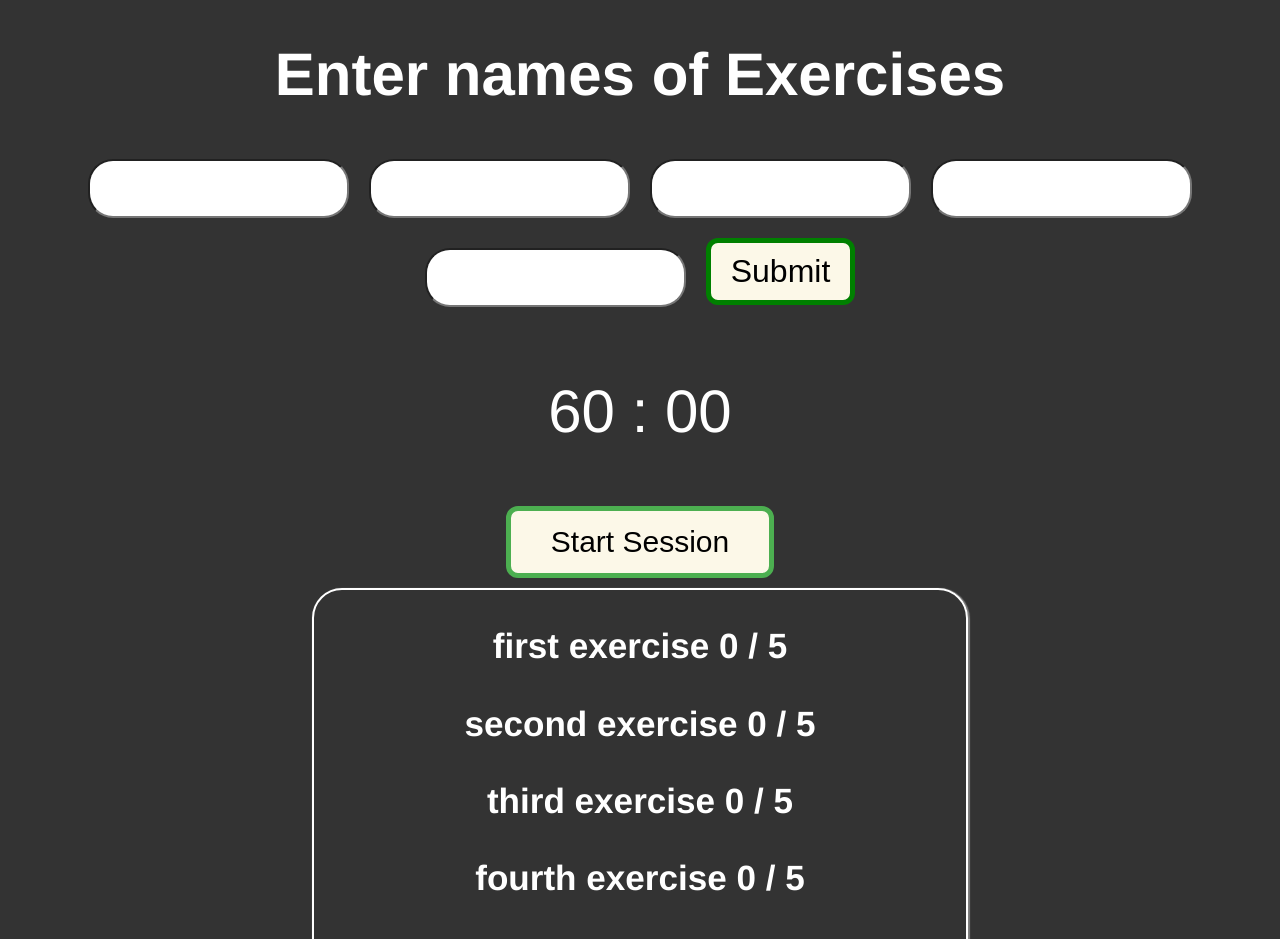
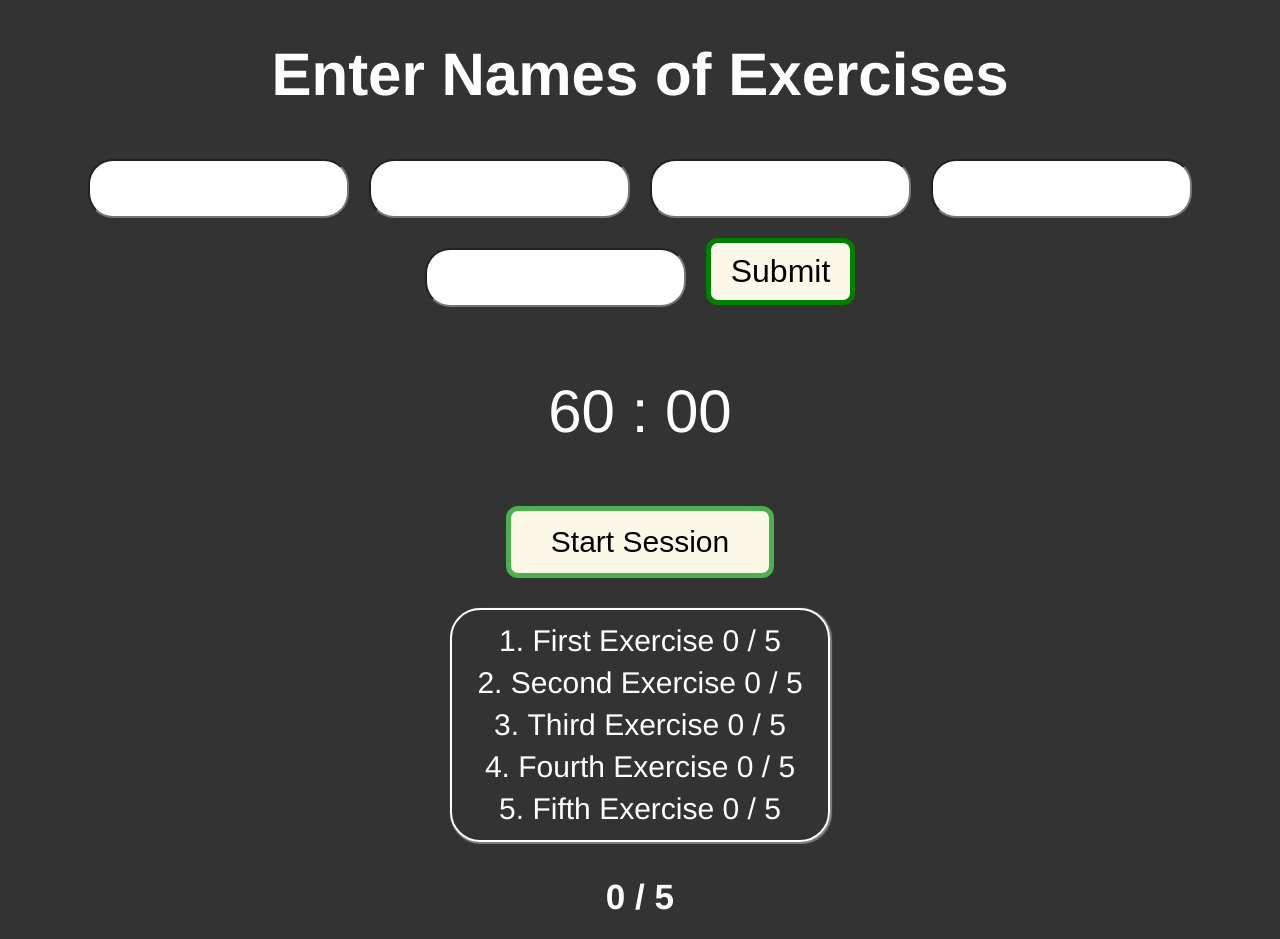
Before and after one commit to Robinborg/gym-app, a React (Create React App) app: page / in a window 1280 px wide. Shown: the top 939 px of the page. Built offline with nearby package versions, Linux system fonts and the light colour scheme.

Commit message:
reverted to d90769dcd9648ef95a8fe3939fed90717fb86a67

```diff
--- a/src/components/App.js
+++ b/src/components/App.js
@@ -6,37 +6,28 @@ import Sets from './Sets';
 import ExerciseEntryForm from './ExerciseEntryForm';
 import './style.css';
 
+
 const App = () => {
-	// Timer On or Off
 	const [isActive, setIsActive] = useState(false);
-	// react-hook-form
-	const { register, handleSubmit } = useForm();
-	const [data, setData] = useState(["first exercise",
-	                                  "second exercise",
-	  																"third exercise",
-																		"fourth exercise",
-																		"fifth exercise"]);
-	// Show Form or Hide Form
 	const [showForm, setShowForm] = useState(true);
 
+
+	const firstExerciseRef = useRef("First Exercise");
+	const secondExerciseRef = useRef("Second Exercise");
+	const thirdExerciseRef = useRef("Third Exercise");
+	const fourthExerciseRef = useRef("Fourth Exercise");
+	const fifthExerciseRef = useRef("Fifth Exercise");
+
 	return (
-		<div className="flexbox-container">
-			<div>
-				<h1>Enter names of Exercises</h1>
-				<form onSubmit={handleSubmit(data =>
-					setData(JSON.stringify(data)))}>
-					<input {...register("first exercise") }/>
-					<input {...register("second exercise") }/>
-					<input {...register("third exercise") }/>
-					<input {...register("fourth exercise") }/>
-					<input {...register("fifth exercise") }/>
-					<input className="input-button" type="submit"/>
-				</form>
-			</div>
-			<div>
-				{console.log(data)}
-			</div>
-			<MainTimer isActive={ isActive }/>
+		<div className="justify-middle">
+			{ showForm ? <ExerciseEntryForm
+				firstExerciseRef={ firstExerciseRef }
+				secondExerciseRef={ secondExerciseRef }
+				thirdExerciseRef={ thirdExerciseRef }
+				fourthExerciseRef={ fourthExerciseRef }
+				fifthExerciseRef={ fifthExerciseRef }
+			/> : null }
+			<MainTimer isActive={isActive}/>
 			<div className="justify-middle">
 				<button
 					className="start-button"
@@ -52,7 +43,11 @@ const App = () => {
 			  	</button>
 			</div>
 			<Sets
-			  sets={data}
+				setOne={firstExerciseRef.current}
+			  setTwo={secondExerciseRef.current}
+			  setThree={thirdExerciseRef.current}
+				setFour={fourthExerciseRef.current}
+				setFive={fifthExerciseRef.current}
 			/>
 		</div>
 	);
--- a/src/components/CurrentSet.js
+++ b/src/components/CurrentSet.js
@@ -2,7 +2,6 @@ import React from 'react';
 import PauseButton from './PauseButton';
 
 const CurrentSet = ({ currentSetCount, setCurrentSetCount}) => {
-
 	const onClickIncrement = () => {
 		setCurrentSetCount(currentSetCount + 1);
 		if (currentSetCount === 4) {
--- a/src/components/Sets.js
+++ b/src/components/Sets.js
@@ -3,17 +3,41 @@ import CurrentSet from './CurrentSet';
 
 const Sets = props => {
 	const [currentSetCount, setCurrentSetCount] = useState(0);
+	const first = useRef(true);
+	const second = useRef(false);
+	const third = useRef(false);
+	const fourth = useRef(false);
+	const fifth = useRef(false);
+
+	useEffect(() => {
+		if (currentSetCount === 4) {
+			if (!second.current && first.current) {
+				second.current = true;
+				first.current = false;
+			} else if (!third.current && second.current) {
+				third.current = true;
+				second.current = false;
+			} else if (!fourth.current && third.current) {
+				fourth.current = true;
+				third.current = false;
+			} else if (!fifth.current && fourth.current) {
+				fifth.current = true;
+				fourth.current = false;
+			} else {
+				alert("You are done working out");
+		};
+		}
+	}, [currentSetCount]);
 
 	return (
 		<div>
-			<div className="exercise-list">
-				{ props.sets.map(set => {
-					return (<div key={set}>
-						<h3>{set} {currentSetCount} / 5</h3>
-					</div>
-					);
-				}) }
-			</div>
+			<ol className="exercise-list">
+				<li>{ props.setOne } { (first.current) ?  currentSetCount : (second.current || third.current || fourth.current || fifth.current) ? 5 : 0  } / 5</li>
+				<li>{ props.setTwo } { (second.current) ? currentSetCount : (third.current || fourth.current || fifth.current) ? 5 : 0 } / 5</li>
+				<li>{ props.setThree } { (third.current) ? currentSetCount : (fourth.current || fifth.current) ? 5 : 0 } / 5</li>
+				<li>{ props.setFour } { (fourth.current) ? currentSetCount : (fifth.current) ? 5 : 0 } / 5</li>
+				<li>{ props.setFive } { (fifth.current) ? currentSetCount : 0 } / 5</li>
+			</ol>
 			<div>
 				<CurrentSet
 					currentSetCount={currentSetCount}
--- a/src/components/style.css
+++ b/src/components/style.css
@@ -49,21 +49,15 @@ body {
 	border: 5px solid grey;
 }
 
-.flexbox-container {
-	display: flex;
-	align-items: center;
-	justify-content: center;
-	text-align: center;
-	flex-direction: column;
-}
-
 .exercise-list {
 	line-height: 140%;
 	list-style-position: inside;
+	margin-right: 15em;
+	margin-left: 15em;
 	border: 2px solid white;
 	box-shadow: 1px 1px 1px 1px grey;
 	border-radius: 30px;
-	margin-top: 10px;
+	padding: 10px;
 }
 input{
 	padding: 20px 40px;
```
Also changed, not shown: src/components/ExerciseEntryForm.js (+9 -10 lines).
